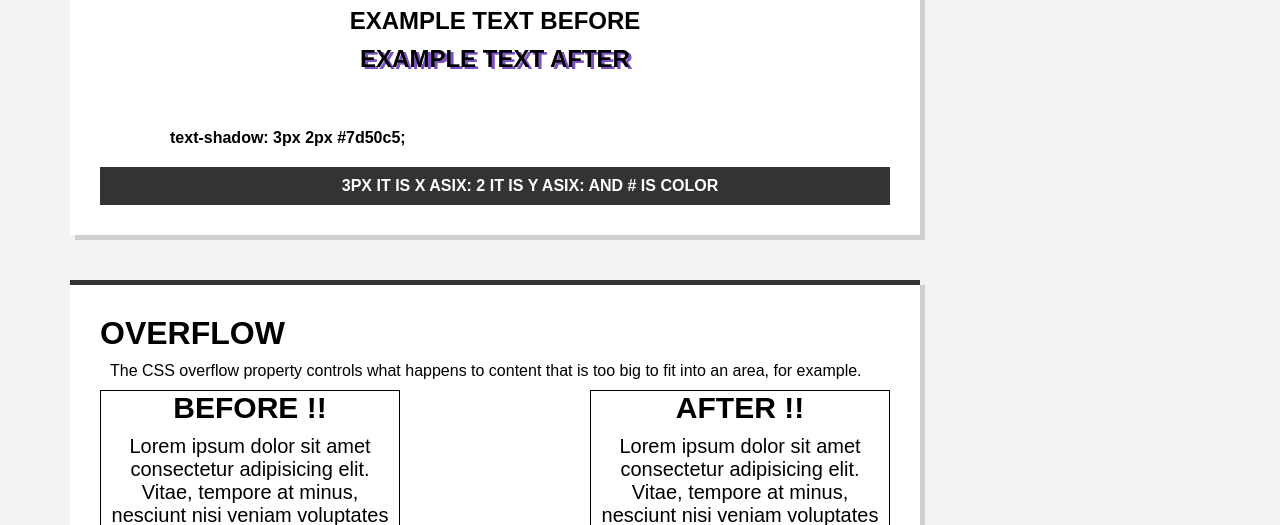
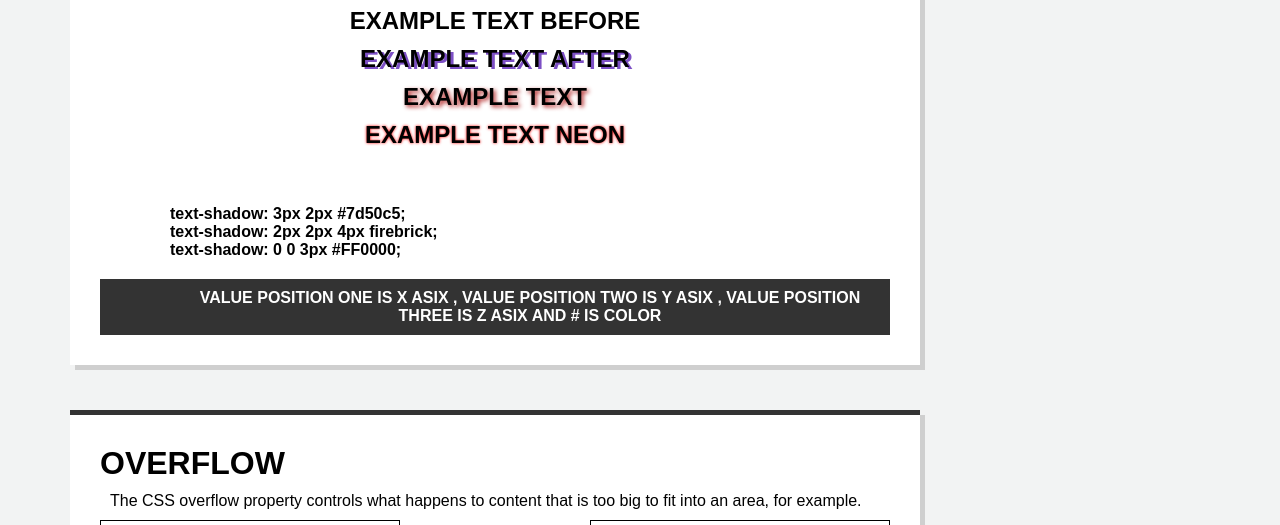
Before and after one commit to baadnk7777777/Website_For_HomeWork, a plain HTML site: page css.html in a window 1280 px wide. Shown: the part 722-1247 px from the top of the page. Drawn offline with Linux system fonts and the light colour scheme.

Commit message:
Update and Config Html and css

```diff
--- a/css.html
+++ b/css.html
@@ -69,13 +69,17 @@
                             It is a tag that can add shadow to the text, for example. </p>
                             <h2 class="before">Example Text before</h2>
                             <h2 class="after">Example Text after</h2>
+                            <h2 class="wh">Example Text </h2>
+                            <h2 class="neon">Example Text neon</h2>
                             <marquee behavior="" direction="">
                                 <h3>Code:</h3>
                             </marquee>
 
                             <h4>text-shadow: 3px 2px #7d50c5;</h4>
+                            <h4>text-shadow: 2px 2px 4px firebrick;</h4>
+                            <h4>text-shadow: 0 0 3px #FF0000;</h4>
                             <div class="text">
-                                <h4 >3px it is x asix: 2 it is y asix: And # is color</h4>
+                                <h4 >value position one is x asix , value position two is y asix , value position three is z asix And # is color</h4>
                             </div>
                     </div>
 
--- a/style-css.css
+++ b/style-css.css
@@ -124,6 +124,14 @@ h2.after{
     text-shadow: 3px 2px #7d50c5;
 }
 
+h2.wh{
+    text-shadow: 2px 2px 4px firebrick;
+}
+
+h2.neon{
+    text-shadow: 0 0 3px #FF0000;
+}
+
 .text{
     padding: 10px;
     margin-top: 20px;
--- a/style-html.css
+++ b/style-html.css
@@ -146,7 +146,7 @@ i.fa {
 
 .grid-example-center h4{
     padding: 10px;
-    text-align: center;
+    /* text-align: center; */
 }
 
 .grid-example-center p{
@@ -204,7 +204,7 @@ i.fa {
 }
 
 .grid-example-center-text-after-item{
-    text-align: center;
+    /* text-align: center; */
     border: 0.5px solid black;
     box-shadow: 5px 5px #cfcfcf ;
 }
@@ -231,7 +231,7 @@ i.fa {
     background-color: #252525;
 }
 
-..grid-example-cite h4{
+.grid-example-cite h4{
     padding: 10px;
     text-align: center;
 }
```
Also changed, not shown: html.html (+13 -2 lines).
